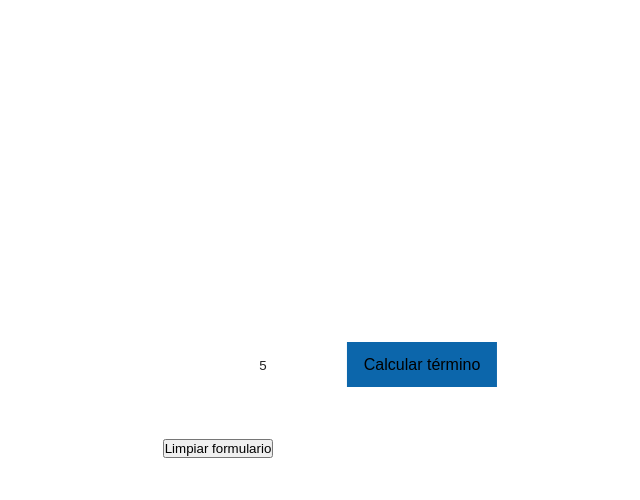
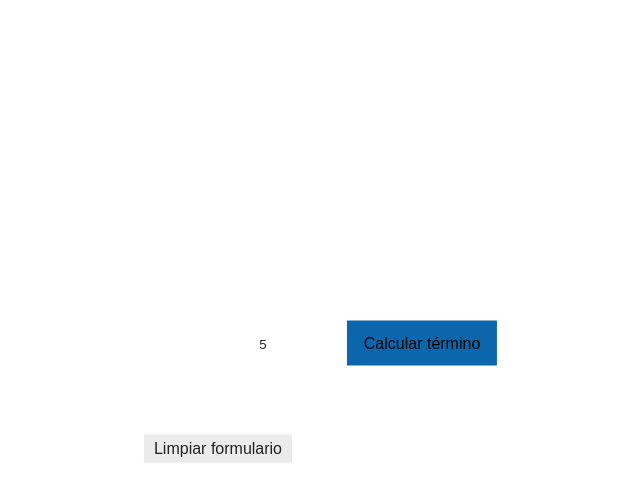
Before and after one commit to MarioEmx/Ejercicio-t-cnico-EMPLEO, a Next.js app in the folder App/: page / in a window 1280 px wide. Both pictures are taken after typing "5" into the empty fields and a click on the button "Calcular término". Shown: the top 500 px of the page, without its empty margins (422-1062 px from the left). Built offline with nearby package versions, Linux system fonts and the light colour scheme.

Commit message:
Agregando btn limpiar form

```diff
--- a/App/src/components/Formulario.js
+++ b/App/src/components/Formulario.js
@@ -13,6 +13,7 @@ class Formulario extends React.Component {
     this.handleSubmit = this.handleSubmit.bind(this);
   }
 
+  //Se captura el valor del input
   handleChange(event) {
     this.setState({ n: event.target.value });
   }
@@ -21,6 +22,12 @@ class Formulario extends React.Component {
     event.preventDefault();
     const serie = new Serie();
     const resultado = serie.obtenerTermino(parseInt(this.state.n));
+    const res = document.querySelectorAll("p");
+    res.forEach(p => {
+      p.style.display = "block";
+    });
+    const clear = document.querySelector(".remove_btn");
+    clear.style.display="block";
 
     if (resultado.error) { // Si hay un error escribir el estado del mensaje de error
       this.setState({ error: resultado.error, resultado: null });
@@ -29,10 +36,15 @@ class Formulario extends React.Component {
     }
   }
 
-  limpiar(){
-    const input = document.querySelector("input");                    ;
+  //Limpiamos el formulario y resultado
+  clearForm(event){
+    const input = document.querySelector("input");
+    const res = document.querySelectorAll("p");
+    res.forEach(p => {
+      p.style.display = "none";
+    });
+    event.target.style.display="none";
     input.value="";
-
   }
 
   render() {
@@ -44,12 +56,12 @@ class Formulario extends React.Component {
         </label>
         <button type="button" onClick={this.handleSubmit} className="btn">Calcular término</button>
         {this.state.resultado && (
-          <p className="resultado">Mi resultado es: {this.state.resultado}</p>
+          <p className="resultado">El resultado es: {this.state.resultado}</p>
         )}
         {this.state.error && (
           <p className="error">{this.state.error}</p>
         )}
-        <button type="button" className="remove_btn" onClick={this.limpiar}>Limpiar formulario</button>
+        <button type="button" className="remove_btn" onClick={this.clearForm}>Limpiar formulario</button>
       </form>
     );
   }
--- a/App/src/components/Resultado.js
+++ b/App/src/components/Resultado.js
@@ -3,7 +3,6 @@ import React from "react";
 class Resultado extends React.Component {
 
   render() {
-    const message = document.querySelectorAll("p");
     return (
       <div>
         {this.props.resultado}
--- a/App/src/components/obtenerTermino.js
+++ b/App/src/components/obtenerTermino.js
@@ -12,7 +12,6 @@ class Serie {
     function triangular(n) {
       return ((n * (n + 1)) / 2) * 3;
     }
-
     // Calcular si es numero primo
     function primo(n) {
       if (n < 2) {
@@ -33,7 +32,7 @@ class Serie {
       resultado = (dividendo / divisor);
 
     if (divisor === 0 && divisor === -0) {
-      return { error: "No es posible calcular el resultado ya que el divisor no puede ser 0", resultado: NaN };
+      return { error: "No es posible calcular el resultado ya que el divisor no puede ser 0", resultado: resultado.toString() };
     }
 
     if (!Number.isInteger(resultado)) {
--- a/App/src/styles/globals.css
+++ b/App/src/styles/globals.css
@@ -35,6 +35,10 @@ body {
 a {
   color: inherit;
   text-decoration: none;
+}
+
+p{
+  display: block;
 }
 
 @media (prefers-color-scheme: dark) {
@@ -117,3 +121,21 @@ input[type=number]::-moz-inner-spin-button,
 input[type=number]::-moz-outer-spin-button {
   color: #FF0000; /* Cambia el color de las flechas */
 }
+
+
+.remove_btn{
+  display: none;
+  background: rgb(235, 235, 235);
+  color: #222;
+  padding: 5px 10px;
+  border: 1px solid #fff;
+  cursor: pointer;
+  font-size: 16px;
+  margin: 1rem auto;
+  transition: all 0.3s ease-out;
+}
+
+.remove_btn:hover{
+  background: #222;
+  color: #fff;
+}
```
Also changed, not shown: 2 other files (tests, documents, lock files or other folders).
